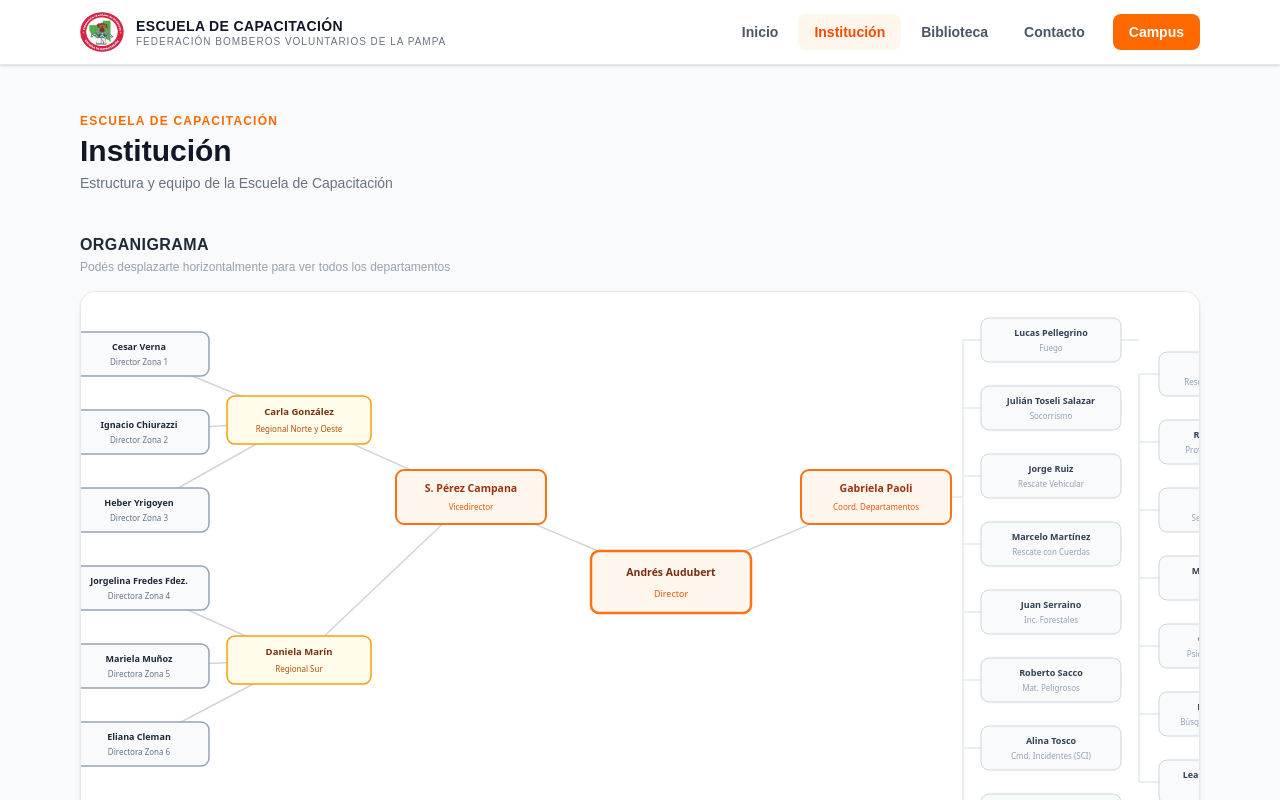
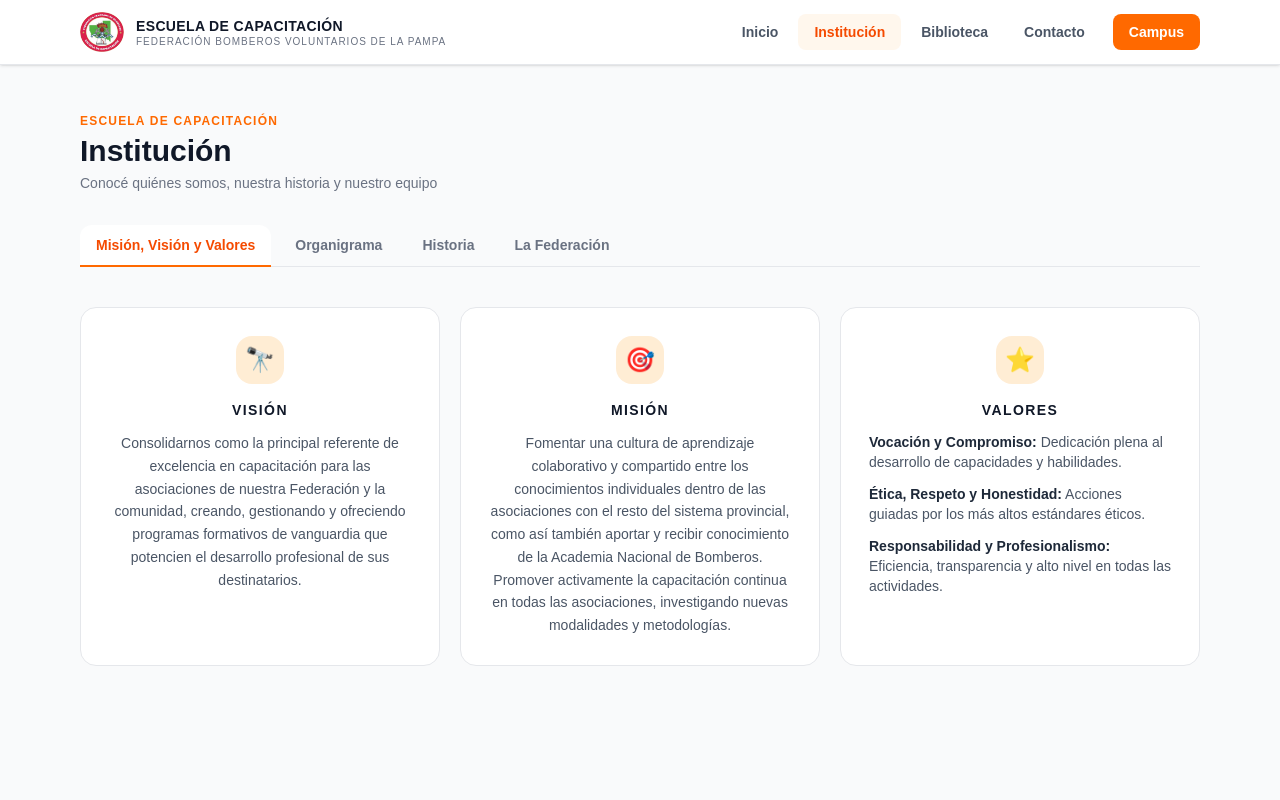
Before and after one commit to andresaudubert/escueladecapacitacion, a Next.js app: page /institucion in a window 1280 px wide. Shown: the top 800 px of the page. Built offline with nearby package versions, Linux system fonts and the light colour scheme.

Commit message:
Organigrama circular, tabs en Institución, categorías Biblioteca

```diff
--- a/src/app/admin/biblioteca/page.tsx
+++ b/src/app/admin/biblioteca/page.tsx
@@ -13,7 +13,7 @@ type Recurso = {
   createdAt: string
 }
 
-const CATEGORIAS = ["Reglamentos", "Manuales", "Circulares", "Recursos", "Otros"]
+const CATEGORIAS = ["Manuales de niveles", "Reglamentaciones", "Planillas útiles", "Contenido de especialidades", "Miscelánea"]
 
 export default function AdminBibliotecaPage() {
   const router = useRouter()
--- a/src/app/biblioteca/page.tsx
+++ b/src/app/biblioteca/page.tsx
@@ -1,6 +1,6 @@
 import { prisma } from "@/lib/prisma"
 
-const CATEGORIAS = ["Todos", "Reglamentos", "Manuales", "Circulares", "Recursos", "Otros"]
+const CATEGORIAS = ["Todos", "Manuales de niveles", "Reglamentaciones", "Planillas útiles", "Contenido de especialidades", "Miscelánea"]
 
 export const revalidate = 60
 
--- a/src/app/institucion/OrgChart.tsx
+++ b/src/app/institucion/OrgChart.tsx
@@ -1,171 +1,135 @@
 "use client"
 
-type NodeDef = {
-  id: string
-  name: string
-  role: string
-  x: number
-  y: number
-  level: 0 | 1 | 2 | 3 | 4
+// ── Paleta ──────────────────────────────────────────────────────────────────
+const C = {
+  director:   { fill: "#f97316", text: "#fff", r: 38 },
+  management: { fill: "#fb923c", text: "#fff", r: 28 },
+  regional:   { fill: "#0d9488", text: "#fff", r: 23 },
+  zona:       { fill: "#5eead4", text: "#0f5752", r: 18 },
+  dept:       { fill: "#e2e8f0", text: "#334155", r: 17 },
 }
 
-// ── Posiciones (centro de cada nodo) ──────────────────────────────────────
-const NODES: NodeDef[] = [
-  // Dirección central
-  { id: "director", name: "Andrés Audubert",       role: "Director",               x: 590, y: 290, level: 0 },
-  { id: "vd",       name: "S. Pérez Campana",       role: "Vicedirector",           x: 390, y: 205, level: 1 },
-  { id: "cd",       name: "Gabriela Paoli",          role: "Coord. Departamentos",   x: 795, y: 205, level: 1 },
+// ── Nodos ────────────────────────────────────────────────────────────────────
+// Posiciones calculadas para un layout hub-and-spoke que entra en pantalla.
+// Rama izquierda: estructura territorial (Vicedirector → Regionales → Zonas)
+// Rama derecha: departamentos de especialidades (CoordDepts → 15 depts en arco)
+const NODES = [
+  // ── Core ─────────────────────────────────────────────
+  { id: "dir", x: 430, y: 245, label: "Andrés Audubert",     sub: "Director",              ...C.director   },
+  { id: "vd",  x: 280, y: 245, label: "S. Pérez Campana",    sub: "Vicedirector",          ...C.management },
+  { id: "cd",  x: 580, y: 245, label: "Gabriela Paoli",      sub: "Coord. Departamentos",  ...C.management },
 
-  // Coordinadoras regionales (rama izquierda, desde Vicedirector)
-  { id: "rno", name: "Carla González",  role: "Regional Norte y Oeste", x: 218, y: 128, level: 2 },
-  { id: "rs",  name: "Daniela Marín",   role: "Regional Sur",           x: 218, y: 368, level: 2 },
+  // ── Regionales ───────────────────────────────────────
+  { id: "rno", x: 164, y: 168, label: "Carla González",  sub: "Regional Norte/Oeste", ...C.regional },
+  { id: "rs",  x: 164, y: 328, label: "Daniela Marín",   sub: "Regional Sur",         ...C.regional },
 
-  // Zonas Norte/Oeste
-  { id: "z1", name: "Cesar Verna",            role: "Director Zona 1",   x: 58, y:  62, level: 3 },
-  { id: "z2", name: "Ignacio Chiurazzi",       role: "Director Zona 2",   x: 58, y: 140, level: 3 },
-  { id: "z3", name: "Heber Yrigoyen",          role: "Director Zona 3",   x: 58, y: 218, level: 3 },
+  // ── Zonas Norte/Oeste ────────────────────────────────
+  { id: "z1", x:  52, y: 100, label: "C. Verna",       sub: "Zona 1", ...C.zona },
+  { id: "z2", x:  40, y: 168, label: "I. Chiurazzi",   sub: "Zona 2", ...C.zona },
+  { id: "z3", x:  78, y: 248, label: "H. Yrigoyen",    sub: "Zona 3", ...C.zona },
 
-  // Zonas Sur
-  { id: "z4", name: "Jorgelina Fredes Fdez.", role: "Directora Zona 4",  x: 58, y: 296, level: 3 },
-  { id: "z5", name: "Mariela Muñoz",           role: "Directora Zona 5",  x: 58, y: 374, level: 3 },
-  { id: "z6", name: "Eliana Cleman",           role: "Directora Zona 6",  x: 58, y: 452, level: 3 },
+  // ── Zonas Sur ────────────────────────────────────────
+  { id: "z4", x:  62, y: 248, label: "J. Fredes Fdez.", sub: "Zona 4", ...C.zona },
+  { id: "z5", x:  40, y: 328, label: "M. Muñoz",       sub: "Zona 5", ...C.zona },
+  { id: "z6", x:  78, y: 408, label: "E. Cleman",      sub: "Zona 6", ...C.zona },
 
-  // Departamentos — columna A
-  { id: "d1",  name: "Lucas Pellegrino",      role: "Fuego",                    x: 970, y:  48, level: 4 },
-  { id: "d2",  name: "Julián Toseli Salazar", role: "Socorrismo",               x: 970, y: 116, level: 4 },
-  { id: "d3",  name: "Jorge Ruiz",            role: "Rescate Vehicular",        x: 970, y: 184, level: 4 },
-  { id: "d4",  name: "Marcelo Martínez",      role: "Rescate con Cuerdas",      x: 970, y: 252, level: 4 },
-  { id: "d5",  name: "Juan Serraino",         role: "Inc. Forestales",          x: 970, y: 320, level: 4 },
-  { id: "d6",  name: "Roberto Sacco",         role: "Mat. Peligrosos",          x: 970, y: 388, level: 4 },
-  { id: "d7",  name: "Alina Tosco",           role: "Cmd. Incidentes (SCI)",    x: 970, y: 456, level: 4 },
-  { id: "d8",  name: "Pamela Ávalo",          role: "Búsq. Rescate Canes",      x: 970, y: 524, level: 4 },
-
-  // Departamentos — columna B
-  { id: "d9",  name: "David Rojas",           role: "Rescate Acuático/Buceo",  x: 1148, y:  82, level: 4 },
-  { id: "d10", name: "Roque Martínez",        role: "Protocolo y Ceremonial",  x: 1148, y: 150, level: 4 },
-  { id: "d11", name: "Jazmín Bailo",          role: "Seguridad Bomberil",      x: 1148, y: 218, level: 4 },
-  { id: "d12", name: "Martín Meringer",       role: "Op. de Bombas",           x: 1148, y: 286, level: 4 },
-  { id: "d13", name: "Gabriela Paoli",        role: "Psicología Emergencia",   x: 1148, y: 354, level: 4 },
-  { id: "d14", name: "Daniela Marín",         role: "Búsq./Rescate Estructuras", x: 1148, y: 422, level: 4 },
-  { id: "d15", name: "Leandro Cortejarena",   role: "Cadetes",                 x: 1148, y: 490, level: 4 },
+  // ── Departamentos (arco derecho desde CoordDepts) ────
+  // r=165, ángulos de -82° a 104°, 15 nodos, paso ~13°
+  { id: "d1",  x: 608, y:  81, label: "L. Pellegrino",    sub: "Fuego",              ...C.dept },
+  { id: "d2",  x: 644, y:  82, label: "J. Toseli Salazar",sub: "Socorrismo",         ...C.dept },
+  { id: "d3",  x: 678, y:  90, label: "J. Ruiz",          sub: "Rescate Vehicular",  ...C.dept },
+  { id: "d4",  x: 709, y: 106, label: "M. Martínez",      sub: "Rescate Cuerdas",    ...C.dept },
+  { id: "d5",  x: 734, y: 130, label: "J. Serraino",      sub: "Inc. Forestales",    ...C.dept },
+  { id: "d6",  x: 752, y: 162, label: "R. Sacco",         sub: "Mat. Peligrosos",    ...C.dept },
+  { id: "d7",  x: 760, y: 198, label: "A. Tosco",         sub: "SCI",                ...C.dept },
+  { id: "d8",  x: 758, y: 236, label: "P. Ávalo",         sub: "Búsq./Rescate Canes",...C.dept },
+  { id: "d9",  x: 746, y: 273, label: "D. Rojas",         sub: "Rescate Acuático",   ...C.dept },
+  { id: "d10", x: 726, y: 307, label: "R. Martínez",      sub: "Protocolo",          ...C.dept },
+  { id: "d11", x: 697, y: 336, label: "J. Bailo",         sub: "Seg. Bomberil",      ...C.dept },
+  { id: "d12", x: 661, y: 357, label: "M. Meringer",      sub: "Op. de Bombas",      ...C.dept },
+  { id: "d13", x: 622, y: 369, label: "G. Paoli",         sub: "Psicología Emerg.",  ...C.dept },
+  { id: "d14", x: 584, y: 371, label: "D. Marín",         sub: "Búsq./Rescate Estr.",...C.dept },
+  { id: "d15", x: 548, y: 362, label: "L. Cortejarena",   sub: "Cadetes",            ...C.dept },
 ]
 
+// ── Conexiones ───────────────────────────────────────────────────────────────
 const EDGES: [string, string][] = [
-  ["director", "vd"],
-  ["director", "cd"],
-  ["vd", "rno"],
-  ["vd", "rs"],
-  ["rno", "z1"], ["rno", "z2"], ["rno", "z3"],
-  ["rs",  "z4"], ["rs",  "z5"], ["rs",  "z6"],
+  ["dir","vd"], ["dir","cd"],
+  ["vd","rno"], ["vd","rs"],
+  ["rno","z1"], ["rno","z2"], ["rno","z3"],
+  ["rs","z4"],  ["rs","z5"],  ["rs","z6"],
+  ["cd","d1"],  ["cd","d2"],  ["cd","d3"],  ["cd","d4"],  ["cd","d5"],
+  ["cd","d6"],  ["cd","d7"],  ["cd","d8"],  ["cd","d9"],  ["cd","d10"],
+  ["cd","d11"], ["cd","d12"], ["cd","d13"], ["cd","d14"], ["cd","d15"],
 ]
 
-// Tamaños de nodo por nivel
-const SIZE: Record<number, { w: number; h: number }> = {
-  0: { w: 160, h: 62 },
-  1: { w: 150, h: 54 },
-  2: { w: 144, h: 48 },
-  3: { w: 140, h: 44 },
-  4: { w: 140, h: 44 },
+function initials(name: string) {
+  return name.split(" ").slice(0, 2).map((w) => w[0]).join("").toUpperCase()
 }
-
-// Colores
-const COL: Record<number, { bg: string; border: string; name: string; role: string; sw: number }> = {
-  0: { bg: "#fff7ed", border: "#f97316", name: "#7c2d12", role: "#ea580c", sw: 2.5 },
-  1: { bg: "#fff7ed", border: "#f97316", name: "#9a3412", role: "#ea580c", sw: 2   },
-  2: { bg: "#fffbeb", border: "#f59e0b", name: "#78350f", role: "#b45309", sw: 1.5 },
-  3: { bg: "#f8fafc", border: "#94a3b8", name: "#1e293b", role: "#64748b", sw: 1.5 },
-  4: { bg: "#f8fafc", border: "#cbd5e1", name: "#334155", role: "#94a3b8", sw: 1   },
-}
-
-const SPINE_A_X = 882         // columna A spine
-const SPINE_B_X = 1058        // columna B spine
 
 export default function OrgChart() {
   const map = Object.fromEntries(NODES.map((n) => [n.id, n]))
 
-  const deptA = ["d1","d2","d3","d4","d5","d6","d7","d8"]
-  const deptB = ["d9","d10","d11","d12","d13","d14","d15"]
-
-  const spineATop = map["d1"].y
-  const spineABot = map["d8"].y
-  const spineBTop = map["d9"].y
-  const spineBBot = map["d15"].y
-
   return (
-    <div className="w-full overflow-x-auto rounded-2xl border border-gray-200 bg-white shadow-sm">
+    <div className="w-full rounded-2xl border border-gray-200 bg-white shadow-sm overflow-hidden">
       <svg
-        viewBox="0 0 1240 575"
-        style={{ minWidth: 1240, height: 575 }}
+        viewBox="18 55 768 360"
+        className="w-full"
+        style={{ maxHeight: 480 }}
         xmlns="http://www.w3.org/2000/svg"
-        overflow="visible"
       >
-        {/* ── Spine A: cd → spine A → dept col A ───────────────────── */}
-        {/* Horizontal de cd al spine */}
-        <line x1={map.cd.x} y1={map.cd.y} x2={SPINE_A_X} y2={map.cd.y} stroke="#e2e8f0" strokeWidth="1.5" />
-        {/* Spine vertical A */}
-        <line x1={SPINE_A_X} y1={spineATop} x2={SPINE_A_X} y2={spineABot} stroke="#e2e8f0" strokeWidth="1.5" />
-        {/* Horizontales hacia cada dept A */}
-        {deptA.map((id) => {
-          const n = map[id]
-          return <line key={id} x1={SPINE_A_X} y1={n.y} x2={n.x - SIZE[4].w / 2} y2={n.y} stroke="#e2e8f0" strokeWidth="1.5" />
-        })}
-
-        {/* ── Spine B: desde col A hacia dept col B ────────────────── */}
-        {/* Horizontal desde d1 derecha al spine B */}
-        <line x1={map.d1.x + SIZE[4].w / 2} y1={map.d1.y} x2={SPINE_B_X} y2={map.d1.y} stroke="#e2e8f0" strokeWidth="1.5" />
-        {/* Spine vertical B */}
-        <line x1={SPINE_B_X} y1={spineBTop} x2={SPINE_B_X} y2={spineBBot} stroke="#e2e8f0" strokeWidth="1.5" />
-        {/* Horizontales hacia cada dept B */}
-        {deptB.map((id) => {
-          const n = map[id]
-          return <line key={id} x1={SPINE_B_X} y1={n.y} x2={n.x - SIZE[4].w / 2} y2={n.y} stroke="#e2e8f0" strokeWidth="1.5" />
-        })}
-
-        {/* ── Aristas principales ───────────────────────────────────── */}
-        {EDGES.map(([from, to]) => {
-          const f = map[from]
-          const t = map[to]
+        {/* Líneas de conexión */}
+        {EDGES.map(([a, b]) => {
+          const fa = map[a], fb = map[b]
           return (
-            <line
-              key={`${from}-${to}`}
-              x1={f.x} y1={f.y} x2={t.x} y2={t.y}
-              stroke="#d1d5db" strokeWidth="1.5"
+            <line key={`${a}-${b}`}
+              x1={fa.x} y1={fa.y} x2={fb.x} y2={fb.y}
+              stroke="#e2e8f0" strokeWidth="1.5"
             />
           )
         })}
 
-        {/* ── Nodos ─────────────────────────────────────────────────── */}
-        {NODES.map((node) => {
-          const { w, h } = SIZE[node.level]
-          const c = COL[node.level]
-          const rx = node.x - w / 2
-          const ry = node.y - h / 2
-          const nameSize = node.level <= 1 ? 10.5 : node.level === 2 ? 9.5 : 9
-          const roleSize = node.level === 0 ? 9 : 8
+        {/* Nodos */}
+        {NODES.map((n) => {
+          const fontSize = n.r >= 35 ? 12 : n.r >= 25 ? 9 : n.r >= 20 ? 7.5 : 6.5
+          const labelSize = n.r >= 35 ? 7.5 : n.r >= 25 ? 6.5 : 5.5
+          const labelY = n.y + n.r + 9
 
           return (
-            <g key={node.id}>
-              <rect
-                x={rx} y={ry} width={w} height={h} rx="8"
-                fill={c.bg} stroke={c.border} strokeWidth={c.sw}
-              />
+            <g key={n.id}>
+              {/* Círculo principal */}
+              <circle cx={n.x} cy={n.y} r={n.r} fill={n.fill} />
+              {/* Iniciales */}
               <text
-                x={node.x} y={ry + h * 0.40}
+                x={n.x} y={n.y + fontSize * 0.38}
                 textAnchor="middle"
-                fontSize={nameSize} fontWeight="700"
-                fill={c.name}
+                fontSize={fontSize}
+                fontWeight="800"
+                fill={n.text}
                 fontFamily="system-ui, -apple-system, sans-serif"
               >
-                {node.name}
+                {initials(n.label)}
               </text>
+              {/* Nombre */}
               <text
-                x={node.x} y={ry + h * 0.74}
+                x={n.x} y={labelY}
                 textAnchor="middle"
-                fontSize={roleSize}
-                fill={c.role}
+                fontSize={labelSize}
+                fontWeight="600"
+                fill="#1e293b"
                 fontFamily="system-ui, -apple-system, sans-serif"
               >
-                {node.role}
+                {n.label}
+              </text>
+              {/* Rol */}
+              <text
+                x={n.x} y={labelY + labelSize + 1.5}
+                textAnchor="middle"
+                fontSize={Math.max(labelSize - 0.5, 4.5)}
+                fill="#64748b"
+                fontFamily="system-ui, -apple-system, sans-serif"
+              >
+                {n.sub}
               </text>
             </g>
           )
@@ -173,15 +137,16 @@ export default function OrgChart() {
       </svg>
 
       {/* Leyenda */}
-      <div className="flex flex-wrap gap-4 px-6 py-3 border-t border-gray-100 text-xs">
+      <div className="flex flex-wrap gap-4 px-6 py-3 border-t border-gray-100 text-xs text-gray-500">
         {[
-          { color: "#f97316", label: "Dirección / Gestión" },
-          { color: "#f59e0b", label: "Coordinación Regional" },
-          { color: "#94a3b8", label: "Dirección Zonal" },
-          { color: "#cbd5e1", label: "Dpto. de Especialidades" },
-        ].map(({ color, label }) => (
-          <div key={label} className="flex items-center gap-1.5 text-gray-500">
-            <div className="w-3 h-3 rounded-sm border-2 shrink-0" style={{ borderColor: color, backgroundColor: color + "22" }} />
+          { color: "#f97316", label: "Director" },
+          { color: "#fb923c", label: "Equipo de Gestión" },
+          { color: "#0d9488", label: "Coordinación Regional" },
+          { color: "#5eead4", label: "Dirección Zonal" },
+          { color: "#e2e8f0", label: "Dpto. de Especialidades", dark: true },
+        ].map(({ color, label, dark }) => (
+          <div key={label} className="flex items-center gap-1.5">
+            <div className="w-3 h-3 rounded-full shrink-0" style={{ backgroundColor: color, border: dark ? "1px solid #cbd5e1" : "none" }} />
             {label}
           </div>
         ))}
--- a/src/app/institucion/page.tsx
+++ b/src/app/institucion/page.tsx
@@ -1,30 +1,126 @@
+"use client"
+
+import { useState } from "react"
 import OrgChart from "./OrgChart"
 
-export default function InstitucionPage() {
+const TABS = [
+  { id: "mvv",          label: "Misión, Visión y Valores" },
+  { id: "organigrama",  label: "Organigrama" },
+  { id: "historia",     label: "Historia" },
+  { id: "federacion",   label: "La Federación" },
+]
+
+function TabMVV() {
   return (
-    <div className="bg-gray-50 min-h-screen">
-      <div className="max-w-6xl mx-auto px-4 py-12 space-y-10">
+    <div className="grid md:grid-cols-3 gap-5">
+      <div className="bg-white rounded-2xl border border-gray-200 p-7 flex flex-col items-center text-center">
+        <div className="w-12 h-12 rounded-2xl bg-orange-100 flex items-center justify-center text-2xl mb-4">🔭</div>
+        <h3 className="text-sm font-black text-gray-900 mb-3 uppercase tracking-widest">Visión</h3>
+        <p className="text-sm text-gray-600 leading-relaxed">
+          Consolidarnos como la principal referente de excelencia en capacitación para las asociaciones de nuestra Federación y la comunidad, creando, gestionando y ofreciendo programas formativos de vanguardia que potencien el desarrollo profesional de sus destinatarios.
+        </p>
+      </div>
+      <div className="bg-white rounded-2xl border border-gray-200 p-7 flex flex-col items-center text-center">
+        <div className="w-12 h-12 rounded-2xl bg-orange-100 flex items-center justify-center text-2xl mb-4">🎯</div>
+        <h3 className="text-sm font-black text-gray-900 mb-3 uppercase tracking-widest">Misión</h3>
+        <p className="text-sm text-gray-600 leading-relaxed">
+          Fomentar una cultura de aprendizaje colaborativo y compartido entre los conocimientos individuales dentro de las asociaciones con el resto del sistema provincial, como así también aportar y recibir conocimiento de la Academia Nacional de Bomberos. Promover activamente la capacitación continua en todas las asociaciones, investigando nuevas modalidades y metodologías.
+        </p>
+      </div>
+      <div className="bg-white rounded-2xl border border-gray-200 p-7 flex flex-col items-center text-center">
+        <div className="w-12 h-12 rounded-2xl bg-orange-100 flex items-center justify-center text-2xl mb-4">⭐</div>
+        <h3 className="text-sm font-black text-gray-900 mb-3 uppercase tracking-widest">Valores</h3>
+        <ul className="space-y-3 text-sm text-gray-600 text-left">
+          <li><span className="font-semibold text-gray-800">Vocación y Compromiso:</span> Dedicación plena al desarrollo de capacidades y habilidades.</li>
+          <li><span className="font-semibold text-gray-800">Ética, Respeto y Honestidad:</span> Acciones guiadas por los más altos estándares éticos.</li>
+          <li><span className="font-semibold text-gray-800">Responsabilidad y Profesionalismo:</span> Eficiencia, transparencia y alto nivel en todas las actividades.</li>
+        </ul>
+      </div>
+    </div>
+  )
+}
 
-        <div>
-          <p className="text-xs font-bold uppercase tracking-widest text-orange-500 mb-1">Escuela de Capacitación</p>
-          <h1 className="text-3xl font-black text-gray-900">Institución</h1>
-          <p className="text-sm text-gray-500 mt-1">Estructura y equipo de la Escuela de Capacitación</p>
-        </div>
+function TabOrganigrama() {
+  return (
+    <div className="space-y-4">
+      <p className="text-xs text-gray-400">
+        El equipo de la Escuela trabaja de forma colaborativa. Las líneas muestran vínculos de coordinación, no de mando.
+      </p>
+      <OrgChart />
+    </div>
+  )
+}
 
-        {/* Organigrama */}
-        <section>
-          <div className="mb-4">
-            <h2 className="text-base font-black text-gray-800 uppercase tracking-wide">Organigrama</h2>
-            <p className="text-xs text-gray-400 mt-0.5">Podés desplazarte horizontalmente para ver todos los departamentos</p>
-          </div>
-          <OrgChart />
-        </section>
-
-        {/* Nota */}
-        <p className="text-xs text-gray-400 text-center pb-4">
-          La estructura institucional se irá ampliando con nuevas incorporaciones.
+function TabHistoria() {
+  return (
+    <div className="bg-white rounded-2xl border border-gray-200 p-8 max-w-3xl">
+      <div className="flex items-center gap-3 mb-6">
+        <div className="w-10 h-10 bg-orange-100 rounded-xl flex items-center justify-center text-xl">📖</div>
+        <h3 className="text-base font-black text-gray-900 uppercase tracking-wide">Historia de la Escuela</h3>
+      </div>
+      <div className="space-y-4 text-sm text-gray-500 leading-relaxed">
+        <p className="italic text-gray-400 border-l-4 border-orange-200 pl-4">
+          El contenido de esta sección está en elaboración y será publicado próximamente.
         </p>
       </div>
     </div>
   )
 }
+
+function TabFederacion() {
+  return (
+    <div className="bg-white rounded-2xl border border-gray-200 p-8 max-w-3xl">
+      <div className="flex items-center gap-3 mb-6">
+        <div className="w-10 h-10 bg-orange-100 rounded-xl flex items-center justify-center text-xl">🤝</div>
+        <h3 className="text-base font-black text-gray-900 uppercase tracking-wide">La Federación</h3>
+      </div>
+      <div className="space-y-4 text-sm text-gray-500 leading-relaxed">
+        <p className="italic text-gray-400 border-l-4 border-orange-200 pl-4">
+          El contenido de esta sección está en elaboración y será publicado próximamente.
+        </p>
+      </div>
+    </div>
+  )
+}
+
+export default function InstitucionPage() {
+  const [activeTab, setActiveTab] = useState("mvv")
+
+  return (
+    <div className="bg-gray-50 min-h-screen">
+      <div className="max-w-6xl mx-auto px-4 py-12 space-y-8">
+
+        <div>
+          <p className="text-xs font-bold uppercase tracking-widest text-orange-500 mb-1">Escuela de Capacitación</p>
+          <h1 className="text-3xl font-black text-gray-900">Institución</h1>
+          <p className="text-sm text-gray-500 mt-1">Conocé quiénes somos, nuestra historia y nuestro equipo</p>
+        </div>
+
+        {/* Tabs */}
+        <div className="flex flex-wrap gap-2 border-b border-gray-200 pb-0">
+          {TABS.map((tab) => (
+            <button
+              key={tab.id}
+              onClick={() => setActiveTab(tab.id)}
+              className={`px-4 py-2.5 text-sm font-semibold rounded-t-xl border-b-2 transition-colors -mb-px ${
+                activeTab === tab.id
+                  ? "border-orange-500 text-orange-600 bg-white"
+                  : "border-transparent text-gray-500 hover:text-gray-700 hover:bg-white/60"
+              }`}
+            >
+              {tab.label}
+            </button>
+          ))}
+        </div>
+
+        {/* Contenido */}
+        <div className="pt-2">
+          {activeTab === "mvv"         && <TabMVV />}
+          {activeTab === "organigrama" && <TabOrganigrama />}
+          {activeTab === "historia"    && <TabHistoria />}
+          {activeTab === "federacion"  && <TabFederacion />}
+        </div>
+      </div>
+    </div>
+  )
+}
```
